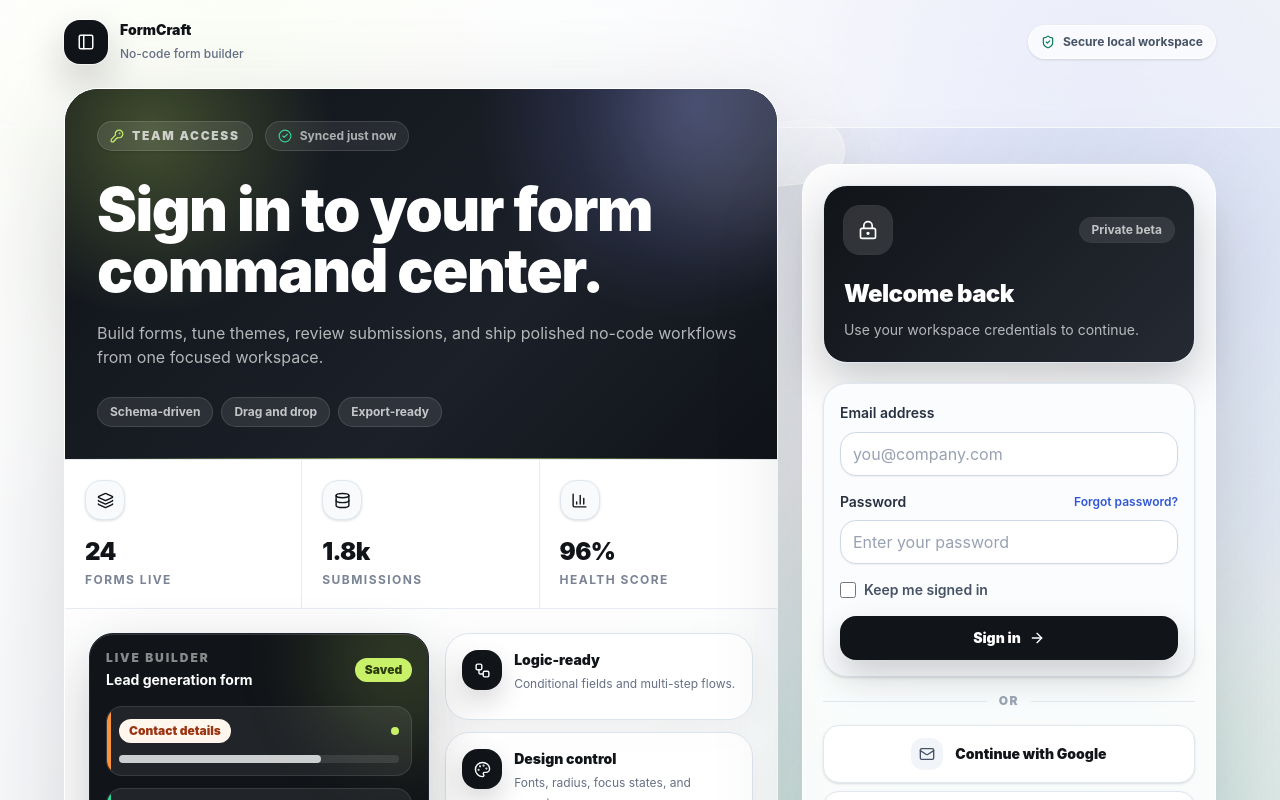
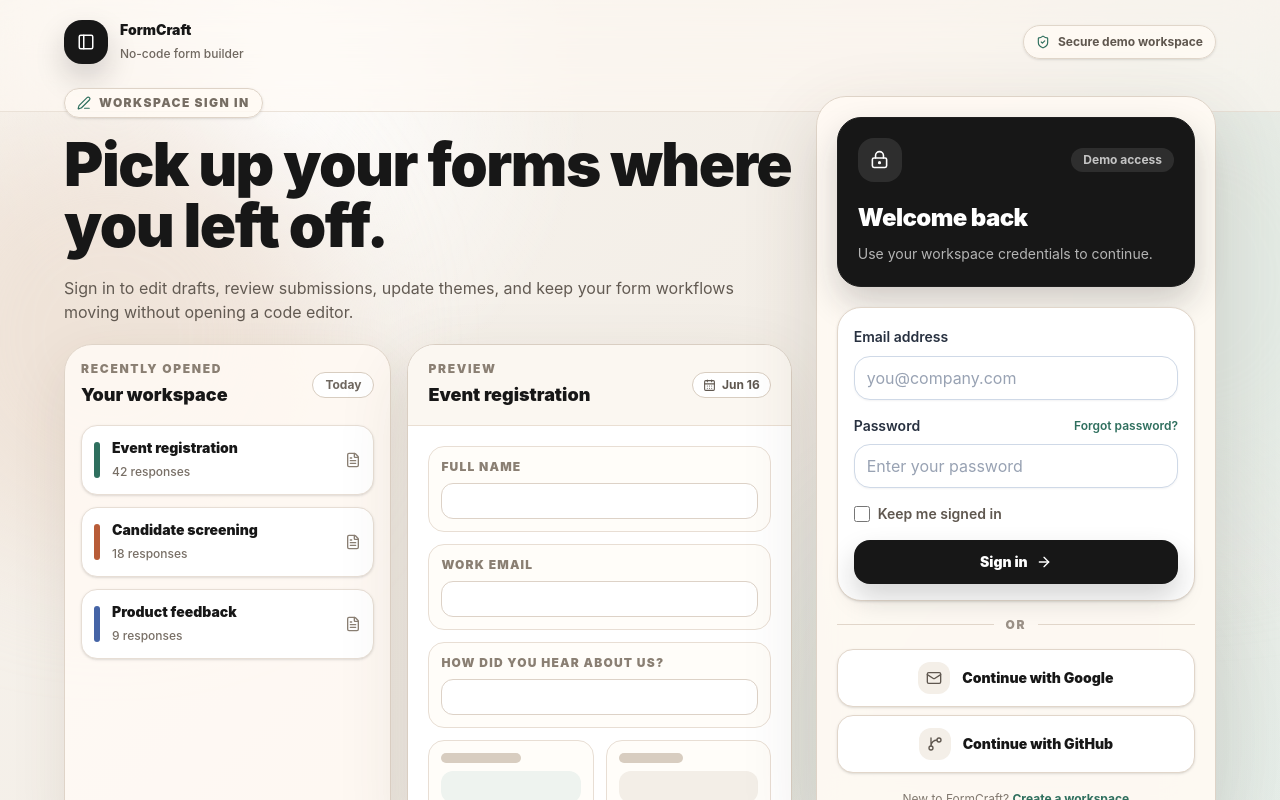
Before and after one commit to OmKhandale05/formcraft, a Next.js app: page /signin in a window 1280 px wide. Shown: the top 800 px of the page. Built offline with nearby package versions, Linux system fonts and the light colour scheme.

Commit message:
style(auth): humanize sign in design

```diff
--- a/src/app/signin/page.tsx
+++ b/src/app/signin/page.tsx
@@ -3,18 +3,14 @@
 import Link from "next/link";
 import {
   ArrowRight,
-  BarChart3,
-  CheckCircle2,
-  Database,
+  CalendarDays,
+  FileText,
   GitBranch,
-  KeyRound,
-  Layers3,
   LockKeyhole,
   Mail,
   PanelLeft,
-  Palette,
-  ShieldCheck,
-  Workflow
+  PenLine,
+  ShieldCheck
 } from "lucide-react";
 import { Input, Label } from "@/components/ui/input";
 
@@ -23,162 +19,132 @@
   { label: "Continue with GitHub", icon: GitBranch }
 ];
 
-const productStats = [
-  { label: "Forms live", value: "24", icon: Layers3 },
-  { label: "Submissions", value: "1.8k", icon: Database },
-  { label: "Health score", value: "96%", icon: BarChart3 }
+const recentForms = [
+  { title: "Event registration", meta: "42 responses", accent: "bg-[#2f6f5e]" },
+  { title: "Candidate screening", meta: "18 responses", accent: "bg-[#b85c38]" },
+  { title: "Product feedback", meta: "9 responses", accent: "bg-[#4564a6]" }
 ];
 
-const previewRows = [
-  { label: "Contact details", tone: "bg-[#fff7ed] text-[#9a3412]", width: "w-[72%]", accent: "bg-[#fb923c]" },
-  { label: "Logic rules", tone: "bg-[#ecfdf5] text-[#047857]", width: "w-[56%]", accent: "bg-[#34d399]" },
-  { label: "Theme tokens", tone: "bg-[#eef2ff] text-[#3730a3]", width: "w-[64%]", accent: "bg-[#818cf8]" }
-];
+const formFields = ["Full name", "Work email", "How did you hear about us?"];
 
 export default function SignInPage() {
   return (
-    <main className="relative min-h-screen overflow-hidden bg-[#f4f6f8] px-4 py-5 text-[#111418] sm:px-6">
-      <div className="pointer-events-none absolute inset-0 bg-[radial-gradient(circle_at_13%_12%,rgba(200,241,105,0.34),transparent_25%),radial-gradient(circle_at_84%_9%,rgba(99,102,241,0.2),transparent_29%),radial-gradient(circle_at_76%_82%,rgba(20,184,166,0.2),transparent_31%),linear-gradient(135deg,#fbfcfd_0%,#f5f7f9_42%,#eef5f1_100%)]" />
-      <div className="pointer-events-none absolute -left-24 top-24 h-80 w-[38rem] rotate-[-12deg] rounded-[5rem] bg-white/62 blur-2xl" />
-      <div className="pointer-events-none absolute right-[-11rem] top-20 h-[31rem] w-[36rem] rotate-12 rounded-[6rem] bg-[#dce8ff]/58 blur-3xl" />
-      <div className="pointer-events-none absolute bottom-[-12rem] left-[14%] h-[25rem] w-[50rem] rounded-full bg-[#dff8ea]/68 blur-3xl" />
-      <div className="pointer-events-none absolute left-[5%] top-[19%] hidden h-24 w-24 rotate-12 rounded-[2rem] border border-white/80 bg-white/28 shadow-[0_22px_80px_rgba(17,24,39,0.08)] backdrop-blur-xl lg:block" />
-      <div className="pointer-events-none absolute right-[34%] top-[12%] hidden h-16 w-36 -rotate-6 rounded-full border border-white/80 bg-white/36 shadow-[0_18px_60px_rgba(17,24,39,0.08)] backdrop-blur-xl lg:block" />
-      <div className="pointer-events-none absolute inset-0 bg-[linear-gradient(125deg,rgba(255,255,255,0.8)_0%,rgba(255,255,255,0.22)_36%,rgba(17,20,24,0.05)_100%)]" />
-      <div className="pointer-events-none absolute left-0 right-0 top-0 h-32 border-b border-white/70 bg-white/42 backdrop-blur-2xl" />
+    <main className="relative min-h-screen overflow-hidden bg-[#f7f3ee] px-4 py-5 text-[#171717] sm:px-6">
+      <div className="pointer-events-none absolute inset-0 bg-[radial-gradient(circle_at_22%_12%,rgba(255,255,255,0.9),transparent_24%),radial-gradient(circle_at_82%_84%,rgba(47,111,94,0.12),transparent_30%),linear-gradient(135deg,#f8f4ee_0%,#f3eee7_52%,#eef3ef_100%)]" />
+      <div className="pointer-events-none absolute left-[-7rem] top-28 h-[28rem] w-[28rem] rounded-full bg-[#ead8c8]/55 blur-3xl" />
+      <div className="pointer-events-none absolute right-[-8rem] top-10 h-[30rem] w-[26rem] rounded-full bg-[#dbe7df]/60 blur-3xl" />
+      <div className="pointer-events-none absolute inset-x-0 top-0 h-28 border-b border-[#e3d9cd]/70 bg-[#fffaf4]/50 backdrop-blur-xl" />
 
       <div className="relative mx-auto flex max-w-6xl items-center justify-between gap-4">
         <div className="flex items-center gap-3">
-          <span className="flex h-11 w-11 items-center justify-center rounded-2xl bg-[#111418] text-white shadow-[0_18px_40px_rgba(17,20,24,0.22)] ring-1 ring-white/60">
+          <span className="flex h-11 w-11 items-center justify-center rounded-[18px] bg-[#171717] text-white shadow-[0_14px_30px_rgba(23,23,23,0.18)]">
             <PanelLeft size={18} />
           </span>
           <span>
-            <span className="block text-sm font-black text-[#111418]">FormCraft</span>
-            <span className="text-xs font-medium text-[#667085]">No-code form builder</span>
+            <span className="block text-sm font-black text-[#171717]">FormCraft</span>
+            <span className="text-xs font-medium text-[#6f675f]">No-code form builder</span>
           </span>
         </div>
-        <div className="hidden items-center gap-2 rounded-full border border-white/80 bg-white/70 px-3 py-2 text-xs font-bold text-[#465366] shadow-sm backdrop-blur md:flex">
-          <ShieldCheck size={14} className="text-[#047857]" />
-          Secure local workspace
+        <div className="hidden items-center gap-2 rounded-full border border-[#e0d6ca] bg-[#fffaf4]/80 px-3 py-2 text-xs font-bold text-[#5f574f] shadow-sm md:flex">
+          <ShieldCheck size={14} className="text-[#2f6f5e]" />
+          Secure demo workspace
         </div>
       </div>
 
-      <section className="relative mx-auto grid min-h-[calc(100vh-6rem)] max-w-6xl items-center gap-6 py-6 lg:grid-cols-[minmax(0,1fr)_minmax(360px,0.58fr)]">
+      <section className="relative mx-auto grid min-h-[calc(100vh-6rem)] max-w-6xl items-center gap-6 py-6 lg:grid-cols-[minmax(0,1fr)_minmax(360px,0.55fr)]">
         <div className="space-y-5">
-          <div className="overflow-hidden rounded-[34px] border border-white/80 bg-white/80 shadow-[0_34px_110px_rgba(17,24,39,0.16)] backdrop-blur-xl">
-            <div className="relative overflow-hidden border-b border-[#e7ecf2] bg-[#101318] p-6 text-white sm:p-8">
-              <div className="pointer-events-none absolute inset-0 bg-[radial-gradient(circle_at_12%_12%,rgba(200,241,105,0.26),transparent_26%),radial-gradient(circle_at_88%_4%,rgba(129,140,248,0.28),transparent_30%),linear-gradient(135deg,#101318_0%,#1b2029_62%,#101318_100%)]" />
-              <div className="pointer-events-none absolute -right-24 -top-24 h-60 w-60 rounded-full border border-white/10 bg-white/10 blur-2xl" />
-              <div className="pointer-events-none absolute bottom-0 left-0 h-px w-full bg-gradient-to-r from-transparent via-[#c8f169]/70 to-transparent" />
-              <div className="relative">
-                <div className="mb-7 flex flex-wrap items-center gap-3">
-                  <div className="inline-flex items-center gap-2 rounded-full border border-white/12 bg-white/10 px-3 py-1.5 text-xs font-black uppercase tracking-[0.14em] text-white/72 shadow-sm">
-                    <KeyRound size={14} className="text-[#c8f169]" />
-                    Team access
-                  </div>
-                  <div className="inline-flex items-center gap-2 rounded-full border border-white/12 bg-white/8 px-3 py-1.5 text-xs font-bold text-white/62">
-                    <CheckCircle2 size={14} className="text-[#34d399]" />
-                    Synced just now
-                  </div>
-                </div>
-                <h1 className="max-w-2xl text-4xl font-black leading-[1.02] tracking-tight text-white sm:text-6xl">
-                  Sign in to your form command center.
+          <div className="max-w-3xl">
+            <p className="mb-4 inline-flex items-center gap-2 rounded-full border border-[#ded3c7] bg-[#fffaf4]/82 px-3 py-1.5 text-xs font-black uppercase tracking-[0.12em] text-[#766d63] shadow-sm">
+              <PenLine size={14} className="text-[#2f6f5e]" />
+              Workspace sign in
+            </p>
+            <h1 className="text-4xl font-black leading-[1.02] tracking-tight text-[#171717] sm:text-6xl">
+              Pick up your forms where you left off.
             </h1>
-                <p className="mt-5 max-w-2xl text-sm leading-6 text-white/68 sm:text-base">
-                  Build forms, tune themes, review submissions, and ship polished no-code workflows from one focused workspace.
+            <p className="mt-5 max-w-2xl text-sm leading-6 text-[#625a52] sm:text-base">
+              Sign in to edit drafts, review submissions, update themes, and keep your form workflows moving without opening a code editor.
             </p>
-                <div className="mt-7 flex flex-wrap gap-2">
-                  {["Schema-driven", "Drag and drop", "Export-ready"].map((tag) => (
-                    <span key={tag} className="rounded-full border border-white/12 bg-white/9 px-3 py-1.5 text-xs font-bold text-white/72">
-                      {tag}
-                    </span>
-                  ))}
-                </div>
-              </div>
           </div>
 
-            <div className="grid gap-0 border-b border-[#e7ecf2] bg-white/82 sm:grid-cols-3">
-              {productStats.map((stat) => {
-                const Icon = stat.icon;
-                return (
-                  <div key={stat.label} className="group border-[#e7ecf2] p-5 transition hover:bg-[#f8fafc] sm:border-r sm:last:border-r-0">
-                    <div className="mb-4 flex h-10 w-10 items-center justify-center rounded-2xl border border-[#e1e7ef] bg-[#f8fafc] text-[#111418] shadow-sm transition group-hover:-translate-y-0.5">
-                      <Icon size={17} />
+          <div className="grid gap-4 lg:grid-cols-[0.92fr_1.08fr]">
+            <div className="rounded-[28px] border border-[#dfd4c8] bg-[#fffaf4]/88 p-4 shadow-[0_18px_55px_rgba(74,58,42,0.1)]">
+              <div className="mb-4 flex items-center justify-between gap-3">
+                <div>
+                  <p className="text-xs font-black uppercase tracking-[0.14em] text-[#8a7f73]">Recently opened</p>
+                  <p className="mt-1 text-lg font-black text-[#171717]">Your workspace</p>
                 </div>
-                    <p className="text-2xl font-black tracking-tight text-[#111418]">{stat.value}</p>
-                    <p className="mt-1 text-xs font-bold uppercase tracking-[0.12em] text-[#7b8494]">{stat.label}</p>
-                  </div>
-                );
-              })}
+                <span className="rounded-full border border-[#d8cdc0] bg-white px-3 py-1 text-xs font-bold text-[#6f675f]">
+                  Today
+                </span>
               </div>
 
-            <div className="grid gap-4 p-5 sm:grid-cols-[1.05fr_0.95fr] sm:p-6">
-              <div className="relative overflow-hidden rounded-3xl border border-[#202631] bg-[#111418] p-4 text-white shadow-[0_22px_60px_rgba(17,20,24,0.22),inset_0_1px_0_rgba(255,255,255,0.12)]">
-                <div className="pointer-events-none absolute -right-16 -top-16 h-44 w-44 rounded-full bg-[#c8f169]/16 blur-2xl" />
-                <div className="mb-4 flex items-center justify-between">
-                  <div>
-                    <p className="text-xs font-black uppercase tracking-[0.16em] text-white/50">Live builder</p>
-                    <p className="mt-1 text-sm font-bold">Lead generation form</p>
-                  </div>
-                  <span className="rounded-full bg-[#c8f169] px-2.5 py-1 text-xs font-black text-[#152000]">Saved</span>
-                </div>
               <div className="space-y-3">
-                  {previewRows.map((row) => (
-                    <div key={row.label} className="relative overflow-hidden rounded-2xl border border-white/10 bg-white/[0.07] p-3">
-                      <span className={`absolute left-0 top-0 h-full w-1 ${row.accent}`} />
-                      <div className="flex items-center justify-between gap-3">
-                        <span className={`rounded-full px-2.5 py-1 text-xs font-black ${row.tone}`}>{row.label}</span>
-                        <span className="h-2 w-2 rounded-full bg-[#c8f169]" />
-                      </div>
-                      <div className="mt-3 h-2 rounded-full bg-white/10">
-                        <div className={`h-2 rounded-full bg-white/75 ${row.width}`} />
+                {recentForms.map((form) => (
+                  <div key={form.title} className="rounded-2xl border border-[#e7ded5] bg-white p-3 shadow-sm">
+                    <div className="flex items-center gap-3">
+                      <span className={`h-9 w-1.5 rounded-full ${form.accent}`} />
+                      <span className="min-w-0 flex-1">
+                        <span className="block truncate text-sm font-black text-[#171717]">{form.title}</span>
+                        <span className="text-xs font-medium text-[#786f66]">{form.meta}</span>
+                      </span>
+                      <FileText size={16} className="text-[#8a7f73]" />
                     </div>
                   </div>
                 ))}
               </div>
             </div>
 
-              <div className="grid gap-3">
-                {[
-                  { icon: Workflow, title: "Logic-ready", copy: "Conditional fields and multi-step flows." },
-                  { icon: Palette, title: "Design control", copy: "Fonts, radius, focus states, and presets." },
-                  { icon: ShieldCheck, title: "Submission safe", copy: "Local demo data with exportable responses." }
-                ].map((item) => {
-                  const Icon = item.icon;
-                  return (
-                    <div key={item.title} className="rounded-3xl border border-[#dce4ee] bg-white/86 p-4 shadow-[0_12px_34px_rgba(17,24,39,0.06)] transition hover:-translate-y-0.5 hover:shadow-[0_18px_46px_rgba(17,24,39,0.1)]">
-                      <div className="flex gap-3">
-                        <span className="flex h-10 w-10 shrink-0 items-center justify-center rounded-2xl bg-[#111418] text-white shadow-[0_12px_26px_rgba(17,20,24,0.16)]">
-                          <Icon size={17} />
-                        </span>
-                        <span>
-                          <span className="block text-sm font-black text-[#111418]">{item.title}</span>
-                          <span className="mt-1 block text-xs leading-5 text-[#667085]">{item.copy}</span>
-                        </span>
+            <div className="overflow-hidden rounded-[28px] border border-[#d9cec2] bg-white shadow-[0_24px_70px_rgba(74,58,42,0.13)]">
+              <div className="border-b border-[#eadfd3] bg-[#fbf7f1] px-5 py-4">
+                <div className="flex items-center justify-between gap-4">
+                  <div>
+                    <p className="text-xs font-black uppercase tracking-[0.14em] text-[#8a7f73]">Preview</p>
+                    <h2 className="mt-1 text-lg font-black text-[#171717]">Event registration</h2>
+                  </div>
+                  <div className="flex items-center gap-1.5 rounded-full border border-[#d8cdc0] bg-white px-2.5 py-1 text-xs font-bold text-[#5f574f]">
+                    <CalendarDays size={13} />
+                    Jun 16
                   </div>
                 </div>
-                  );
-                })}
+              </div>
+
+              <div className="space-y-3 p-5">
+                {formFields.map((field) => (
+                  <div key={field} className="rounded-2xl border border-[#e8ded4] bg-[#fffdf9] p-3">
+                    <div className="mb-2 text-xs font-black uppercase tracking-[0.1em] text-[#8a7f73]">{field}</div>
+                    <div className="h-9 rounded-xl border border-[#ddd2c7] bg-white" />
+                  </div>
+                ))}
+                <div className="grid grid-cols-2 gap-3">
+                  <div className="rounded-2xl border border-[#e8ded4] bg-[#fffdf9] p-3">
+                    <div className="mb-2 h-2.5 w-20 rounded-full bg-[#d8cdc0]" />
+                    <div className="h-8 rounded-xl bg-[#eef3ef]" />
+                  </div>
+                  <div className="rounded-2xl border border-[#e8ded4] bg-[#fffdf9] p-3">
+                    <div className="mb-2 h-2.5 w-16 rounded-full bg-[#d8cdc0]" />
+                    <div className="h-8 rounded-xl bg-[#f3eee7]" />
+                  </div>
+                </div>
               </div>
             </div>
           </div>
         </div>
 
-        <aside className="rounded-[30px] border border-white/80 bg-white/86 p-4 shadow-[0_30px_90px_rgba(17,24,39,0.16)] backdrop-blur-xl sm:p-5">
-          <div className="mb-5 rounded-3xl border border-[#e1e7ef] bg-[linear-gradient(135deg,#111418_0%,#252a33_100%)] p-5 text-white shadow-[0_18px_45px_rgba(17,20,24,0.22)]">
-            <div className="mb-6 flex items-center justify-between gap-3">
-              <div className="flex h-12 w-12 items-center justify-center rounded-2xl bg-white/12 ring-1 ring-white/14">
-                <LockKeyhole size={20} />
+        <aside className="rounded-[30px] border border-[#ded3c7] bg-[#fffaf4]/92 p-4 shadow-[0_26px_75px_rgba(74,58,42,0.16)] backdrop-blur-xl sm:p-5">
+          <div className="mb-5 rounded-[24px] border border-[#1f1f1f] bg-[#171717] p-5 text-white shadow-[0_16px_34px_rgba(23,23,23,0.2)]">
+            <div className="mb-5 flex items-center justify-between gap-3">
+              <div className="flex h-11 w-11 items-center justify-center rounded-2xl bg-white/10">
+                <LockKeyhole size={19} />
               </div>
-              <span className="rounded-full bg-white/10 px-3 py-1 text-xs font-bold text-white/70 ring-1 ring-white/12">
-                Private beta
+              <span className="rounded-full bg-white/10 px-3 py-1 text-xs font-bold text-white/72">
+                Demo access
               </span>
             </div>
             <h2 className="text-2xl font-black tracking-tight">Welcome back</h2>
             <p className="mt-2 text-sm leading-6 text-white/68">Use your workspace credentials to continue.</p>
           </div>
 
-          <div className="rounded-3xl border border-[#e1e7ef] bg-[#fbfcfe] p-4 shadow-sm">
+          <div className="rounded-[24px] border border-[#e1d6ca] bg-white p-4 shadow-sm">
             <div className="space-y-4">
               <div>
                 <Label htmlFor="signin-email">Email address</Label>
@@ -187,20 +153,20 @@
               <div>
                 <div className="flex items-center justify-between gap-3">
                   <Label htmlFor="signin-password">Password</Label>
-                  <Link href="/builder" className="text-xs font-semibold text-[#3157d5] hover:text-[#1d3fbf]">
+                  <Link href="/builder" className="text-xs font-semibold text-[#2f6f5e] hover:text-[#245949]">
                     Forgot password?
                   </Link>
                 </div>
                 <Input id="signin-password" type="password" className="mt-2 h-11 rounded-2xl bg-white" placeholder="Enter your password" />
               </div>
-              <label className="flex items-center gap-2 text-sm font-semibold text-[#465366]">
-                <input type="checkbox" className="h-4 w-4 rounded border-[#cfd9e7] accent-[#111418]" />
+              <label className="flex items-center gap-2 text-sm font-semibold text-[#5f574f]">
+                <input type="checkbox" className="h-4 w-4 rounded border-[#cfc2b5] accent-[#2f6f5e]" />
                 Keep me signed in
               </label>
             </div>
             <Link
               href="/builder"
-              className="mt-4 flex h-11 w-full items-center justify-center gap-2 rounded-2xl border border-transparent bg-[#111418] px-4 text-sm font-black text-white shadow-[0_16px_34px_rgba(17,20,24,0.2)] transition hover:-translate-y-0.5 hover:bg-[#20242b] focus-visible:outline focus-visible:outline-2 focus-visible:outline-offset-2"
+              className="mt-4 flex h-11 w-full items-center justify-center gap-2 rounded-2xl border border-transparent bg-[#171717] px-4 text-sm font-black text-white shadow-[0_14px_28px_rgba(23,23,23,0.18)] transition hover:bg-[#2a2a2a] focus-visible:outline focus-visible:outline-2 focus-visible:outline-offset-2"
             >
               Sign in
               <ArrowRight size={16} />
@@ -208,9 +174,9 @@
           </div>
 
           <div className="my-4 flex items-center gap-3">
-            <span className="h-px flex-1 bg-[#e1e7ef]" />
-            <span className="text-xs font-black uppercase tracking-[0.14em] text-[#98a2b3]">or</span>
-            <span className="h-px flex-1 bg-[#e1e7ef]" />
+            <span className="h-px flex-1 bg-[#e1d6ca]" />
+            <span className="text-xs font-black uppercase tracking-[0.14em] text-[#9a9086]">or</span>
+            <span className="h-px flex-1 bg-[#e1d6ca]" />
           </div>
 
           <div className="space-y-2">
@@ -220,9 +186,9 @@
                 <Link
                   key={option.label}
                   href="/builder"
-                  className="flex w-full items-center justify-center gap-3 rounded-2xl border border-[#e1e7ef] bg-white px-4 py-3 text-sm font-black text-[#111418] shadow-sm transition hover:-translate-y-0.5 hover:border-[#c5d0dc] hover:bg-[#fbfcfe]"
+                  className="flex w-full items-center justify-center gap-3 rounded-2xl border border-[#e1d6ca] bg-white px-4 py-3 text-sm font-black text-[#171717] shadow-sm transition hover:border-[#cbbdae] hover:bg-[#fffdf9]"
                 >
-                  <span className="flex h-8 w-8 items-center justify-center rounded-xl bg-[#f1f5f9] text-[#465366]">
+                  <span className="flex h-8 w-8 items-center justify-center rounded-xl bg-[#f4efe8] text-[#5f574f]">
                     <Icon size={16} />
                   </span>
                   {option.label}
@@ -231,8 +197,8 @@
             })}
           </div>
 
-          <p className="mt-4 text-center text-xs leading-5 text-[#8a94a6]">
-            New to FormCraft? <Link href="/builder" className="font-bold text-[#3157d5]">Create a workspace</Link>
+          <p className="mt-4 text-center text-xs leading-5 text-[#81786f]">
+            New to FormCraft? <Link href="/builder" className="font-bold text-[#2f6f5e]">Create a workspace</Link>
           </p>
         </aside>
       </section>
```
Lines whose indentation alone changed are shown as unchanged.
